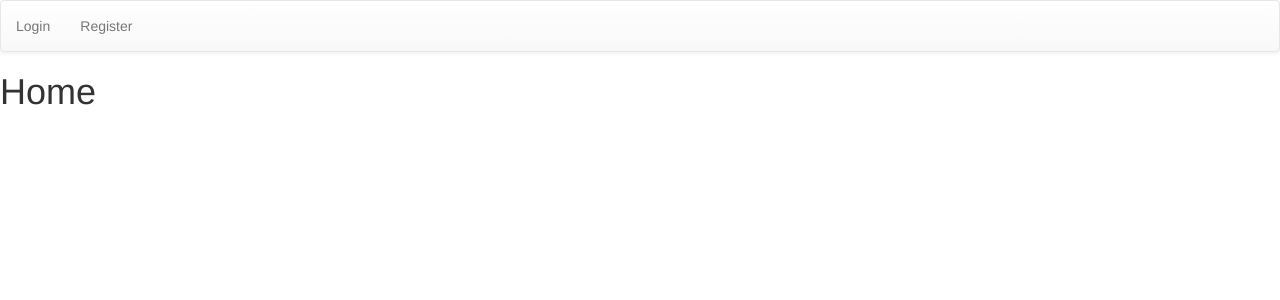
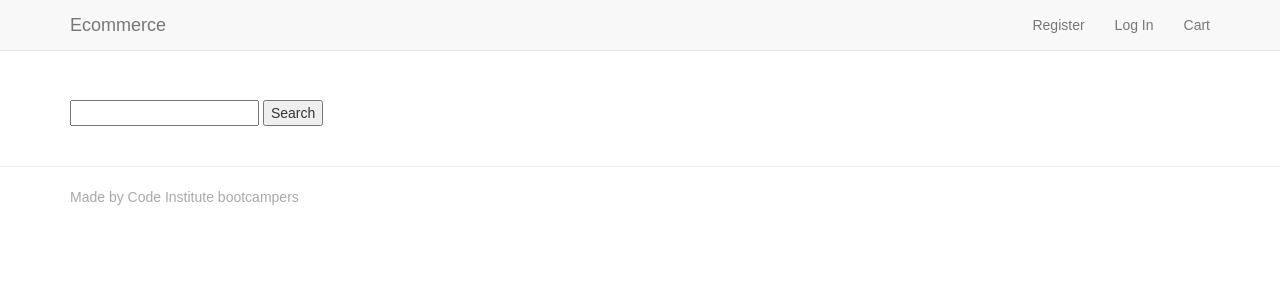
Before and after one commit to adonegan/django_ecommerce, a Django app: template home/templates/index.html in a window 1280 px wide. Shown: the top 300 px of the page. Run offline with Django 3.2, Linux system fonts and the light colour scheme; the template is opened without the code that fills it, so the values that code supplies are empty; some libraries are stand-ins or nearby versions.

Commit message:
Modify for ecommerce app

```diff
--- a/templates/base.html
+++ b/templates/base.html
@@ -1,46 +1,73 @@
 {% load staticfiles %}
-
 <!DOCTYPE html>
 <html lang="en">
 <head>
     <meta charset="UTF-8">
     <meta name="viewport" content="width=device-width, initial-scale=1.0">
     <meta http-equiv="X-UA-Compatible" content="ie=edge">
-    <title>{% block page_title %} {% endblock %}</title>
-
-    <!-- Latest compiled and minified CSS -->
-    <link rel="stylesheet" href="https://maxcdn.bootstrapcdn.com/bootstrap/3.3.7/css/bootstrap.min.css" integrity="sha384-BVYiiSIFeK1dGmJRAkycuHAHRg32OmUcww7on3RYdg4Va+PmSTsz/K68vbdEjh4u" crossorigin="anonymous">
-
-    <!-- Optional theme -->
-    <link rel="stylesheet" href="https://maxcdn.bootstrapcdn.com/bootstrap/3.3.7/css/bootstrap-theme.min.css" integrity="sha384-rHyoN1iRsVXV4nD0JutlnGaslCJuC7uwjduW9SVrLvRYooPp2bWYgmgJQIXwl/Sp" crossorigin="anonymous">
-    <link rel="stylesheet" href="{% static 'css/styles.css' %}" type="text/css">
-    <!-- Latest compiled and minified JavaScript -->
-    <script src="https://maxcdn.bootstrapcdn.com/bootstrap/3.3.7/js/bootstrap.min.js" integrity="sha384-Tc5IQib027qvyjSMfHjOMaLkfuWVxZxUPnCJA7l2mCWNIpG9mGCD8wGNIcPD7Txa" crossorigin="anonymous"></script>
+    <title>Ecommerce</title>
+    <link rel="stylesheet" href="https://cdnjs.cloudflare.com/ajax/libs/bootswatch/3.3.7/cerulean/bootstrap.min.css">
+    <link rel="stylesheet" href="{% static 'font-awesome/css/font-awesome.min.css' %}">
+    <link rel="stylesheet" href="{% static 'css/custom.css' %}">
+    <script src="https://cdnjs.cloudflare.com/ajax/libs/jquery/3.2.1/jquery.min.js"></script>
+    <script src="https://cdnjs.cloudflare.com/ajax/libs/twitter-bootstrap/3.3.7/js/bootstrap.min.js"></script>
 </head>
 <body>
-
-    <nav class="navbar navbar-default">
-        <ul class="nav navbar-nav">
-            {% if user.is_authenticated %}
-            <li class="nav-item"><a href="{% url 'profile' %}">Profile</a></li>
-            <li class="nav-item"><a href="{% url 'logout' %}">Logout</a></li>
-            {% else %}
-            <li class="nav-item"><a href="{% url 'login' %}">Login</a></li>
-            <li class="nav-item"><a href="{% url 'registration' %}">Register</a></li>
-            {% endif %}
-        </ul>
+    <!-- Fixed masthead -->
+    <nav class="navbar navbar-masthead navbar-default navbar-fixed-top">
+        <div class="container">
+            <div class="navbar-header">
+                <button type="button" class="navbar-toggle collapsed" data-toggle="collapse" data-target="#navbar" aria-expanded="false" aria-controls="navbar">
+                    <span class="sr-only">Toggle navigation</span>
+                    <span class="icon-bar"></span>
+                    <span class="icon-bar"></span>
+                    <span class="icon-bar"></span>
+                </button>
+                <a class="navbar-brand" href="/">Ecommerce</a>
+            </div>
+            <div id="navbar" class="navbar-collapse collapse">
+                <ul class="nav navbar-nav navbar-right">
+                    {% if user.is_authenticated %}
+                        <li><a href="{% url 'profile' %}">Profile</a></li>
+                        <li><a href="{% url 'logout' %}">Log Out</a></li>
+                    {%  else %}
+                        <li><a href="{% url 'registration' %}">Register</a></li>
+                        <li><a href="{% url 'login' %}">Log In</a></li>
+                    {% endif %}
+                    <li>
+                        <a href="{% url 'view_cart' %}">
+                            <i class="fa fa-shipping-cart"></i>Cart
+                            {% if product_count > 0 %}
+                            <label class="badge badge-warning">{{ product_count }}</label>
+                            {% endif %}
+                        </a>
+                    </li>
+                </ul>
+            </div>
+        </div>
     </nav>
-
-    <h1>
-        {% block page_heading %} {% endblock %}
-    </h1>
-
-
     {% if messages %}
-    <div>
-        {% for message in messages %} {{ message }} {% endfor %}
+        <div class="alert alert-success">
+            <div class="messages">
+                {% for message in messages %}
+                    {{ message }}
+                {% endfor %}
+            </div>
+        </div>
+    {% endif %}
+    <div class="container">
+        <div class="display">
+            <form action="{% url 'search' %}" method="get">
+                <input type="text" name="q">
+                <button type="search">Search</button>
+            </form>
+        </div>
+        {% block content %} {% endblock %}
     </div>
-    {% endif %}
-    {% block content %}{% endblock %}
+    <footer>
+        <div class="container">
+            <p>Made by Code Institute bootcampers</p>
+        </div>
+    </footer>
 </body>
 </html>
```
